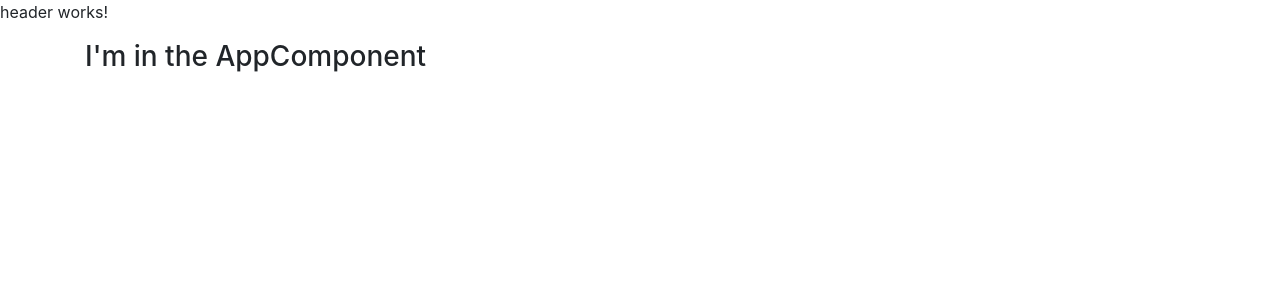
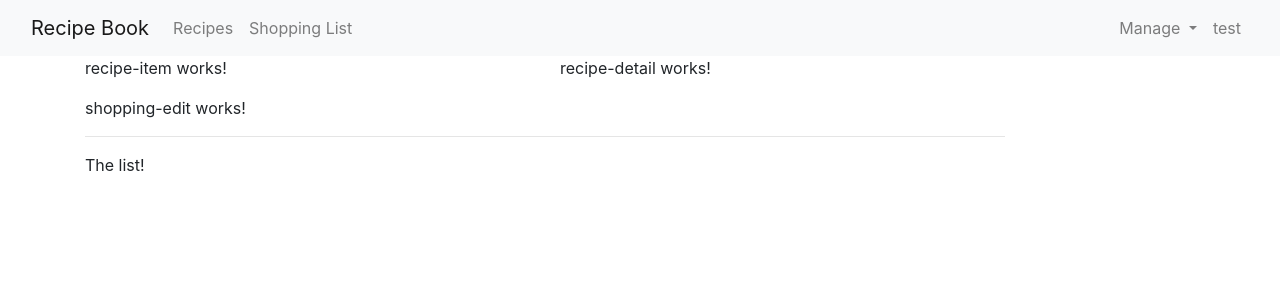
Before and after one commit to royrimachi/AngularCourse, an Angular app: page / in a window 1280 px wide. Shown: the top 300 px of the page. Built offline with nearby package versions, Linux system fonts and the light colour scheme.

Commit message:
Navigation bar added

```diff
--- a/src/app/app.component.html
+++ b/src/app/app.component.html
@@ -2,7 +2,8 @@
 <div class="container">
   <div class="row">
     <div class="col-md-12">
-      <h3>I'm in the AppComponent</h3>
+      <app-recipes></app-recipes>
+      <app-shopping-list></app-shopping-list>
     </div>
   </div>
 </div>
--- a/src/app/header/header.component.html
+++ b/src/app/header/header.component.html
@@ -1 +1,35 @@
-<p>header works!</p>
+<nav class="navbar navbar-expand-lg navbar-light bg-light">
+  <div class="container-fluid">
+    <a class="navbar-brand" href="#">Recipe Book</a>
+    <button class="navbar-toggler" type="button" data-toggle="collapse" data-target="#navbarSupportedContent" aria-controls="navbarSupportedContent" aria-expanded="false" aria-label="Toggle navigation">
+      <span class="navbar-toggler-icon"></span>
+    </button>
+
+    <div class="collapse navbar-collapse" id="navbarSupportedContent">
+      <ul class="navbar-nav mr-auto mt-2 mt-lg-0">
+        <li class="nav-item">
+          <a class="nav-link" href="#">Recipes</a>
+        </li>
+        <li class="nav-item">
+          <a class="nav-link" href="#">Shopping List</a>
+        </li>
+      </ul>
+      <ul class="navbar-nav">
+        <li class="nav-item dropdown">
+          <a class="nav-link dropdown-toggle" href="#" id="manageDropdown" role="button" data-toggle="dropdown" aria-haspopup="true" aria-expanded="false">
+            Manage
+          </a>
+          <div class="dropdown-menu" aria-labelledby="manageDropdown">
+            <a class="dropdown-item" href="#">Save Data</a>
+            <a class="dropdown-item" href="#">Fetch Data</a>
+            <div class="dropdown-divider"></div>
+            <a class="dropdown-item" href="#">Something else here</a>
+          </div>
+        </li>
+        <li class="nav-item">
+          <a href="#" class="nav-link">test</a>
+        </li>
+      </ul>
+    </div>
+  </div>
+</nav>
--- a/src/app/recipes/recipe-list/recipe-list.component.html
+++ b/src/app/recipes/recipe-list/recipe-list.component.html
@@ -1 +1 @@
-<p>recipe-list works!</p>
+<app-recipe-item></app-recipe-item>
--- a/src/app/recipes/recipes.component.html
+++ b/src/app/recipes/recipes.component.html
@@ -1 +1,8 @@
-<p>recipes works!</p>
+<div class="row">
+  <div class="col-md-5">
+    <app-recipe-list></app-recipe-list>
+  </div>
+  <div class="col-md-7">
+    <app-recipe-detail></app-recipe-detail>
+  </div>
+</div>
--- a/src/app/shopping-list/shopping-list.component.html
+++ b/src/app/shopping-list/shopping-list.component.html
@@ -1 +1,7 @@
-<p>shopping-list works!</p>
+<div class="row">
+  <div class="col-10">
+    <app-shopping-edit></app-shopping-edit>
+    <hr>
+    <p>The list!</p>
+  </div>
+</div>
```
